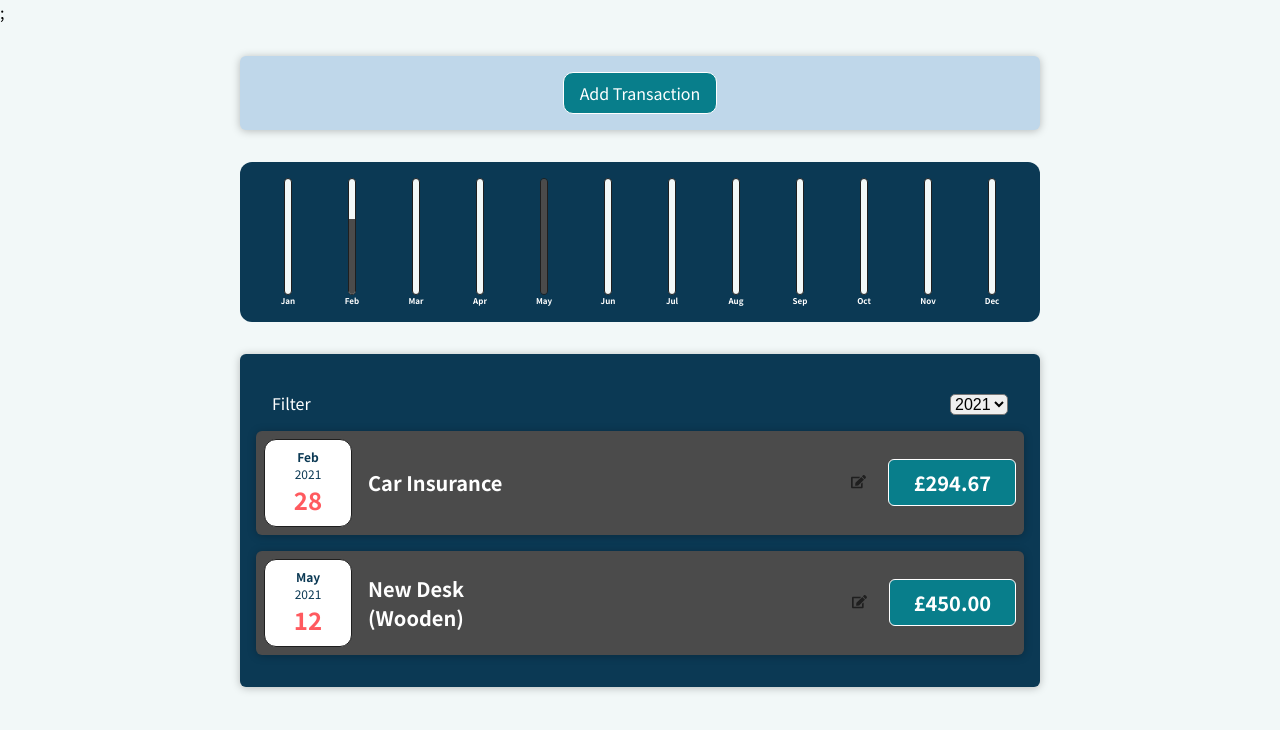
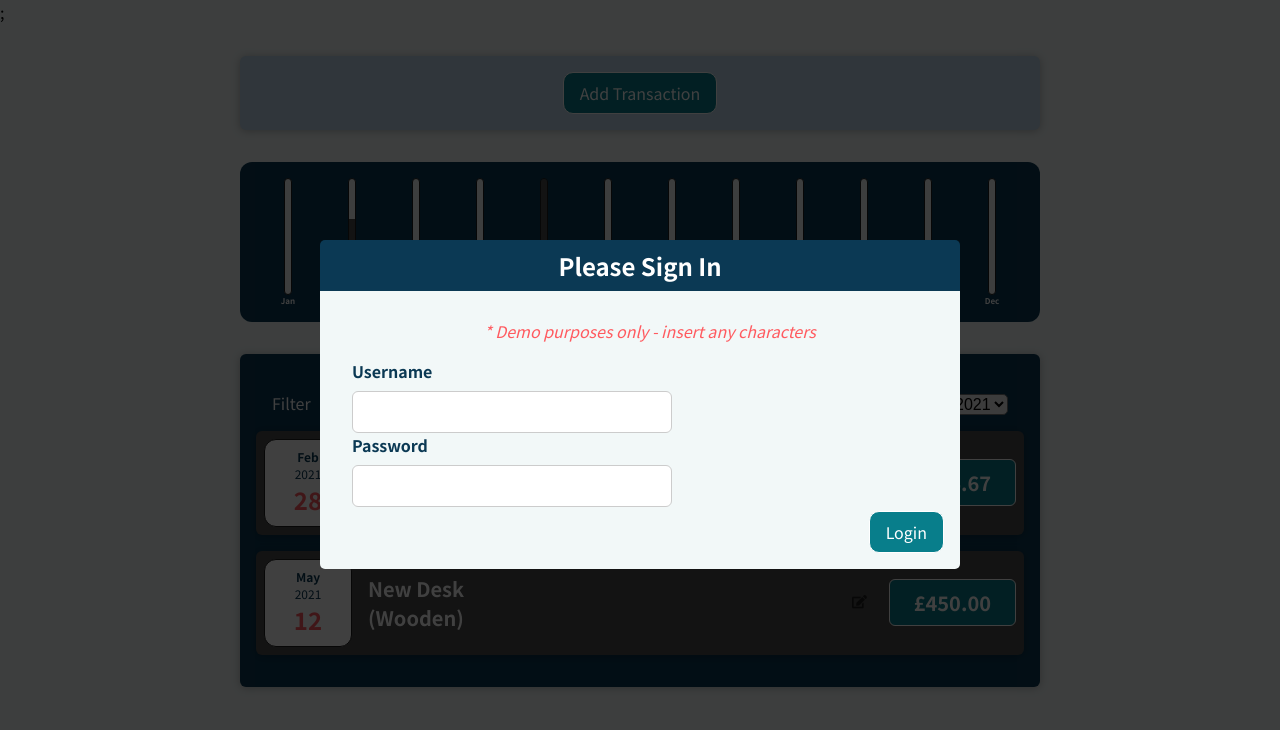
Before and after one commit to markpricetri/transactions_project, a React (Create React App) app: page / in a window 1280 px wide. Shown: the top 730 px of the page. Built offline with nearby package versions, Linux system fonts and the light colour scheme.

Commit message:
login modal with validation

```diff
--- a/src/App.js
+++ b/src/App.js
@@ -2,33 +2,54 @@ import React, { useState } from 'react';
 import ReactDOM from 'react-dom';
 import Transactions from "./components/transactions/Transactions";
 import BackdropOverlay from "./components/UI/BackdropOverlay";
-import ErrorModal from "./components/UI/ErrorModal";
+import AlertModal from "./components/UI/ErrorModal";
 
 function App() {
+  const [isLoggedOut, setIsLoggedOut] = useState(true);
   const [error, setError] = useState(false);
 
   const errorHandler = (invalidFields) => {
     setError(invalidFields);
   };
 
-  const dismissModal = () => {
-    setError(false);
+  const dismissModal = (e) => {
+    e.preventDefault();
+    if (error) {
+      if (error.includes("username") || error.includes("password")) {
+        setError(false);
+      } else {
+        setIsLoggedOut(false);
+        setError(false);
+        console.log("no errors");
+      }
+    } else {
+      setIsLoggedOut(false);
+      setError(false);
+    };
   };
+    // setError(false);
 
   return (
     <React.Fragment>
-
       {ReactDOM.createPortal(
-        <BackdropOverlay onClick={dismissModal} error={error} />,
+        <BackdropOverlay
+          onClick={dismissModal}
+          error={error}
+          loggedOut={isLoggedOut}
+        />,
         document.getElementById("backdrop-root")
       )}
       {ReactDOM.createPortal(
-        <ErrorModal onClick={dismissModal} error={error} />,
+        <AlertModal
+          onClick={dismissModal}
+          error={error}
+          loggedOut={isLoggedOut}
+          errorMessage={errorHandler}
+        />,
         document.getElementById("overlay-root")
       )}
 
       <Transactions error={errorHandler} />
-
     </React.Fragment>
   );
 }
--- a/src/components/UI/BackdropOverlay.js
+++ b/src/components/UI/BackdropOverlay.js
@@ -4,7 +4,9 @@ import { Backdrop } from "./Modal";
 const BackdropOverlay = (props) => {
   return (
     <React.Fragment>
-      {props.error && <Backdrop onClick={props.OnClick}></Backdrop>};
+      {(props.error && <Backdrop onClick={props.OnClick}></Backdrop>) ||
+        (props.loggedOut && <Backdrop onClick={props.OnClick}></Backdrop>)}
+      ;
     </React.Fragment>
   );
 };
--- a/src/components/UI/ErrorModal.js
+++ b/src/components/UI/ErrorModal.js
@@ -1,13 +1,36 @@
-import React from 'react'
+import React, { useRef } from 'react'
 import { Modal, ModalHeader, ModalActions } from "./Modal";
 import { FontAwesomeIcon } from "@fortawesome/react-fontawesome";
 import { faTimes } from "@fortawesome/free-solid-svg-icons";
 import Button from "./Button";
 
-const ErrorModal = (props) => {
+const AlertModal = (props) => {
+  const usernameInputRef = useRef(" ");
+  const passwordInputRef = useRef(" ");
+
+  const login = (e) => {
+    e.preventDefault();
+    let enteredName = usernameInputRef.current.value ? usernameInputRef.current.value.trim() : false
+    let enteredUserPassword = passwordInputRef.current.value ? passwordInputRef.current.value.trim() : false
+
+    if (!enteredName && !enteredUserPassword) {
+      console.log(enteredName);
+      props.errorMessage(["username", "password"]);
+    } else if (!enteredName || enteredName.length === 0) {
+      console.log(enteredName);
+      props.errorMessage(["username"]);
+    } else if (!enteredUserPassword || enteredUserPassword.length === 0) {
+      console.log(enteredName);
+      props.errorMessage(["password"]);
+    } else {
+      console.log(enteredName);
+      props.onClick(e);
+    };
+  }
+
   return (
     <React.Fragment>
-      {props.error && (
+      {(props.error && (
         <Modal>
           <ModalHeader>
             <h2>Not so fast!</h2>
@@ -29,9 +52,44 @@ const ErrorModal = (props) => {
             </ModalActions>
           </div>
         </Modal>
-      )}
+      )) ||
+        (props.loggedOut && (
+          <Modal>
+            <ModalHeader>
+              <h2>Please Sign In</h2>
+            </ModalHeader>
+            <div className="modal-content">
+              <p id={"demo-text"}>
+                <em>* Demo purposes only - insert any characters</em>
+              </p>
+              <form onSubmit={login}>
+                <div className="form-control">
+                  <label htmlFor="username">Username</label>
+                  <input
+                    type="text"
+                    id="username"
+                    name="username"
+                    ref={usernameInputRef}
+                  />
+                </div>
+                <div className="form-control">
+                  <label htmlFor="password">Password</label>
+                  <input
+                    type="text"
+                    id="password"
+                    name="password"
+                    ref={passwordInputRef}
+                  />
+                </div>
+                <ModalActions>
+                  <Button type="sumbit">Login</Button>
+                </ModalActions>
+              </form>
+            </div>
+          </Modal>
+        ))}
     </React.Fragment>
   );
 };
 
-export default ErrorModal;
+export default AlertModal;
--- a/src/components/UI/Modal.js
+++ b/src/components/UI/Modal.js
@@ -23,6 +23,24 @@ const Modal = styled.div`
     background-color: var(--color-background);
     border-bottom-right-radius: 5px;
     border-bottom-left-radius: 5px;
+    & > form > div.form-control label {
+      font-weight: bold;
+      margin-bottom: 0.5rem;
+      display: block;
+      color: var(--color-text-secondary);
+    }
+    & > form > div.form-control input {
+      font: inherit;
+      padding: 0.5rem;
+      border-radius: 6px;
+      border: 1px solid #ccc;
+      width: 20rem;
+      max-width: 100%;
+    }
+    & > #demo-text {
+      text-align: center;
+      color: var(--color-date-card-text);
+    }
   }
 
   @media (min-width: 768px) {
--- a/src/components/transactions/new_transaction/TransactionForm.js
+++ b/src/components/transactions/new_transaction/TransactionForm.js
@@ -29,6 +29,7 @@ const TransactionForm = (props) => {
     }
     setIsValid(defaultValidity);
     if (Object.values(defaultValidity).includes(false)) {
+      // create an array of the field names that are empty, to pass to the error modal
       const invalidFields = Object.keys(defaultValidity).filter((key) => !defaultValidity[key]);
       props.error(invalidFields);
     } else {
```
Also changed, not shown: 1 other file (tests, documents, lock files or other folders).
